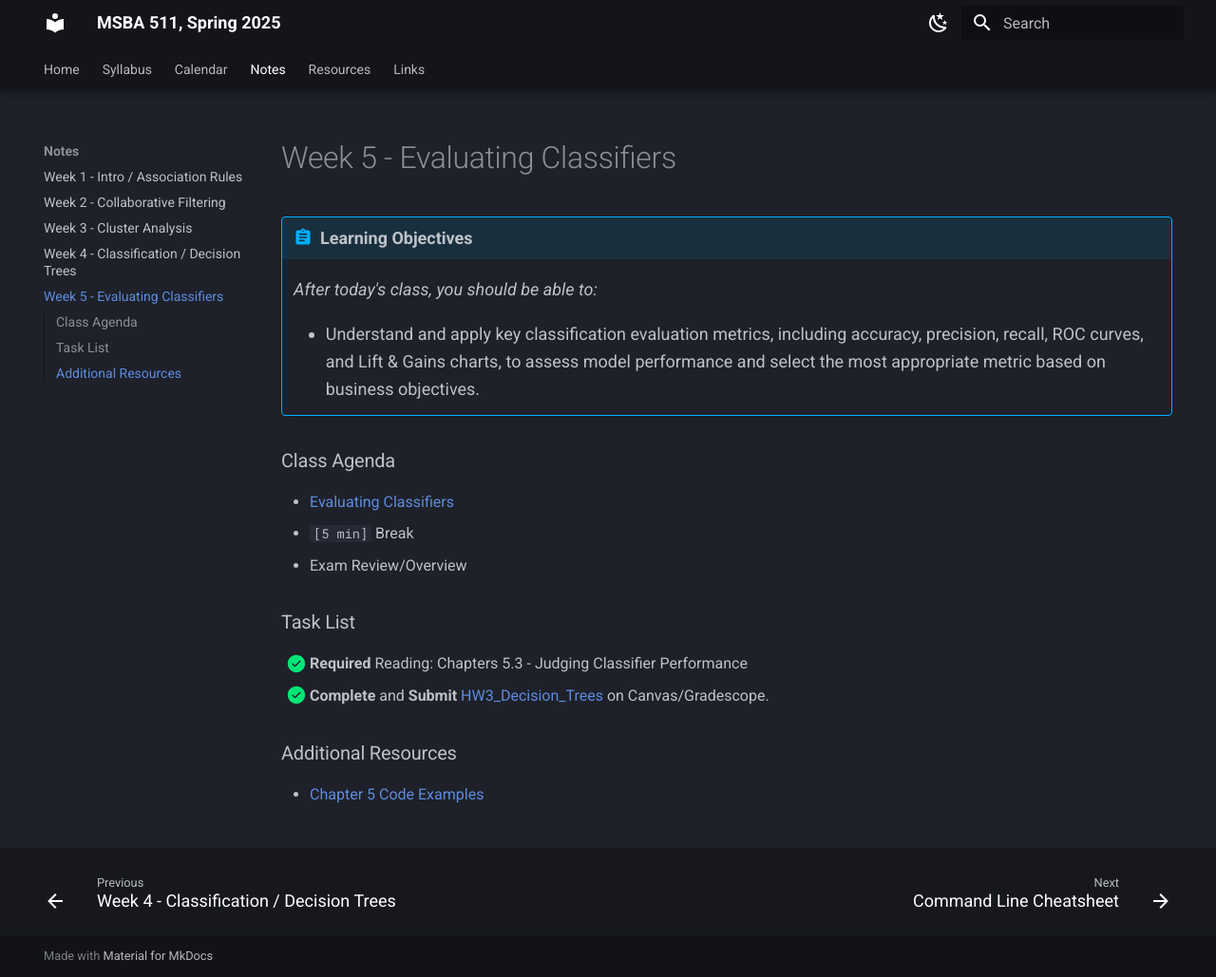
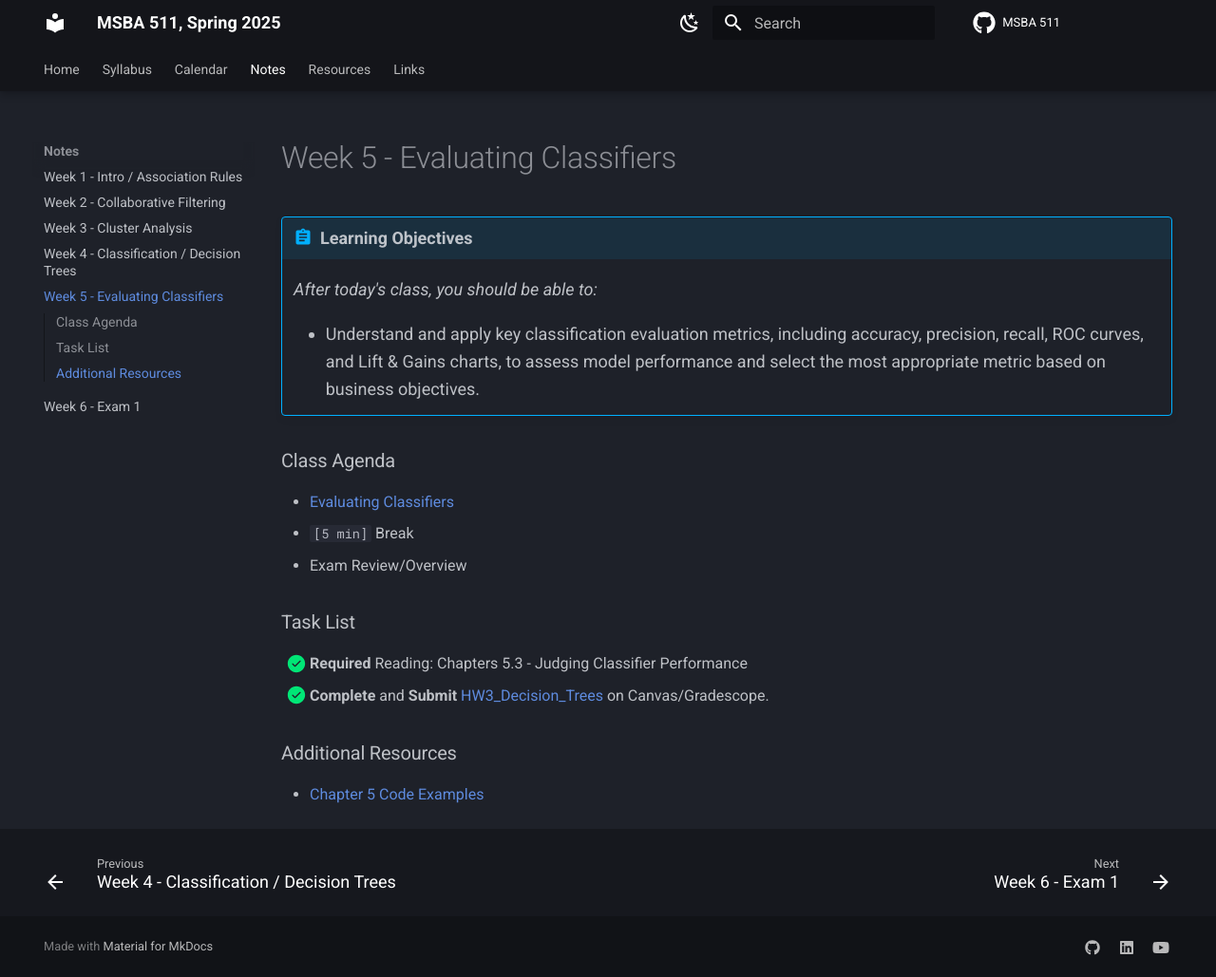
Before and after one commit to dcyoung23/msba511, an MkDocs documentation site: the page built from docs/notes/week_5.md, in a window 1280 px wide and 1029 px high. Shown: the whole window at 95% size. Built offline with MkDocs 1.6.1 and Material for MkDocs 9.7.7, drawn with Linux system fonts in a browser that asks for light colours; comment, search, counter and statistics services are not loaded.

Commit message:
Week 6 updates

```diff
--- a/mkdocs.yml
+++ b/mkdocs.yml
@@ -1,5 +1,7 @@
 site_name: MSBA 511, Spring 2025
 site_url: https://dcyoung23.github.io/msba511/
+repo_url: https://github.com/dcyoung23/msba511
+repo_name: MSBA 511
 nav:
   - Home: index.md
   - Syllabus: syllabus.md
@@ -10,6 +12,7 @@ nav:
     - Week 3 - Cluster Analysis: notes/week_3.md
     - Week 4 - Classification / Decision Trees: notes/week_4.md
     - Week 5 - Evaluating Classifiers: notes/week_5.md
+    - Week 6 - Exam 1: notes/week_6.md
   - Resources:
     - Python:
       - Command Line Cheatsheet: resources/python/cl_cheatsheet.md
@@ -23,6 +26,8 @@ theme:
   name: material
   font:
     text: Roboto
+  icon:
+    repo: fontawesome/brands/github
   features:
     - content.code.annotate
     - content.code.copy
@@ -64,5 +69,13 @@ markdown_extensions:
   - pymdownx.tasklist:
       custom_checkbox: true
 
+extra:
+  social:
+    - icon: fontawesome/brands/github
+      link: https://github.com/dcyoung23
+    - icon: fontawesome/brands/linkedin
+      link: https://www.linkedin.com/in/dcyoung23/
+    - icon: fontawesome/brands/youtube
+      link: https://www.youtube.com/@Professor-Young
 extra_css:
   - css/extra.css
```
Also changed, not shown: docs/notes/week_6.md (added, +8 -0 lines).
